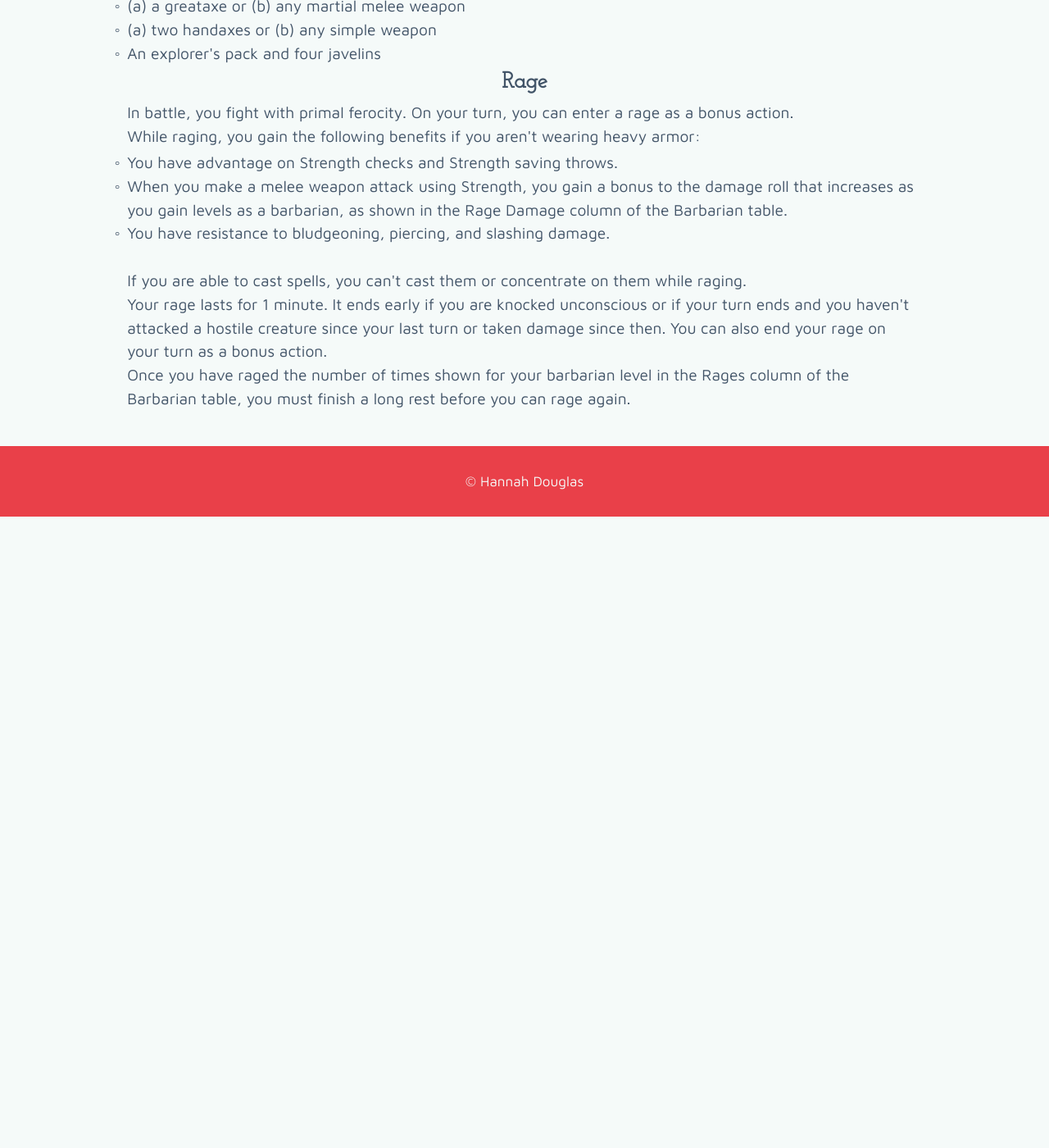
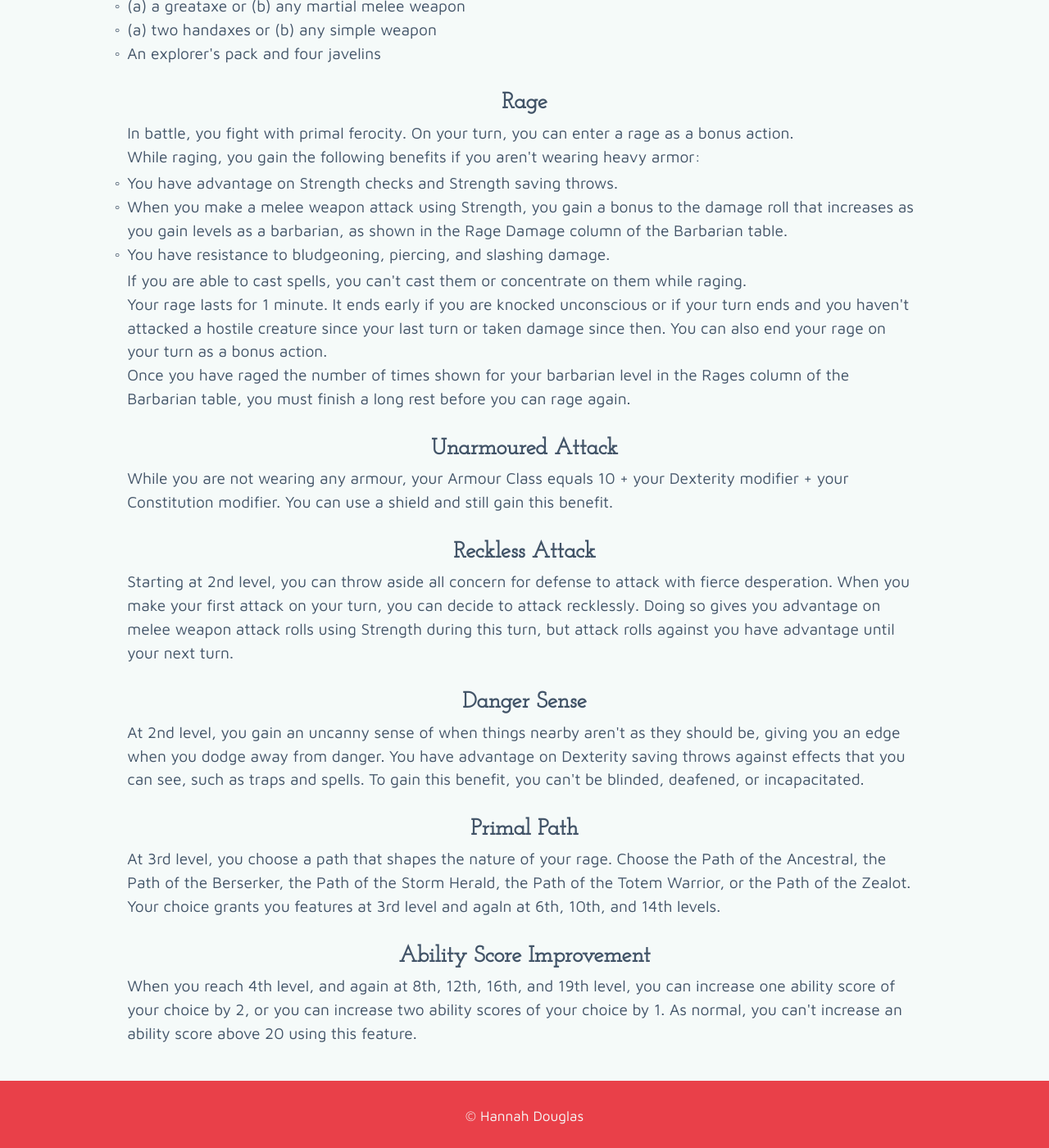
Before and after one commit to hldouglas/dnd-character-creation, a Jekyll site: the page built from barbarian.html, in a window 1280 px wide and 1400 px high, scrolled down 2368 px. Shown: the whole window at 82% size. Built offline with Jekyll 4.4.1, drawn with Linux system fonts in a browser that asks for light colours; before the commit the page ends 2998 px from its top, so only the background shows below that.

Commit message:
Added level up features to barbarian page

```diff
--- a/barbarian.html
+++ b/barbarian.html
@@ -186,7 +186,7 @@ layout: default
 
     <h4 class="push-1-8">Equipment</h4>
     <p class="push-1-8">You start with the following equipment, in addition to the equipment granted by your background:</p>
-    <ul class="push-1-8">
+    <ul>
       <li>(a) a greataxe or (b) any martial melee weapon</li>
       <li>(a) two handaxes or (b) any simple weapon</li>
       <li>An explorer's pack and four javelins</li>
@@ -194,11 +194,26 @@ layout: default
 
     <h3 class="push-1-8">Rage</h3>
     <p class="push-1-8">In battle, you fight with primal ferocity. On your turn, you can enter a rage as a bonus action.<br>While raging, you gain the following benefits if you aren't wearing heavy armor:</p>
-    <ul>
+    <ul class="push-1-8">
       <li>You have advantage on Strength checks and Strength saving throws.</li>
       <li>When you make a melee weapon attack using Strength, you gain a bonus to the damage roll that increases as you gain levels as a barbarian, as shown in the Rage Damage column of the Barbarian table.</li>
       <li>You have resistance to bludgeoning, piercing, and slashing damage.</li>
     </ul>
     <p>If you are able to cast spells, you can't cast them or concentrate on them while raging.<br>Your rage lasts for 1 minute. It ends early if you are knocked unconscious or if your turn ends and you haven't attacked a hostile creature since your last turn or taken damage since then. You can also end your rage on your turn as a bonus action.<br>Once you have raged the number of times shown for your barbarian level in the Rages column of the Barbarian table, you must finish a long rest before you can rage again.</p>
 
+    <h3 class="push-1-8">Unarmoured Attack</h3>
+    <p>While you are not wearing any armour, your Armour Class equals 10 + your Dexterity modifier + your Constitution modifier. You can use a shield and still gain this benefit.</p>
+
+    <h3 class="push-1-8">Reckless Attack</h3>
+    <p>Starting at 2nd level, you can throw aside all concern for defense to attack with fierce desperation. When you make your first attack on your turn, you can decide to attack recklessly. Doing so gives you advantage on melee weapon attack rolls using Strength during this turn, but attack rolls against you have advantage until your next turn.</p>
+
+    <h3 class="push-1-8">Danger Sense</h3>
+    <p>At 2nd level, you gain an uncanny sense of when things nearby aren't as they should be, giving you an edge when you dodge away from danger. You have advantage on Dexterity saving throws against effects that you can see, such as traps and spells. To gain this benefit, you can't be blinded, deafened, or incapacitated.</p>
+
+    <h3 class="push-1-8">Primal Path</h3>
+    <p>At 3rd level, you choose a path that shapes the nature of your rage. Choose the Path of the Ancestral, the Path of the Berserker, the Path of the Storm Herald, the Path of the Totem Warrior, or the Path of the Zealot. Your choice grants you features at 3rd level and agaln at 6th, 10th, and 14th levels.</p>
+
+    <h3 class="push-1-8">Ability Score Improvement</h3>
+    <p>When you reach 4th level, and again at 8th, 12th, 16th, and 19th level, you can increase one ability score of your choice by 2, or you can increase two ability scores of your choice by 1. As normal, you can't increase an ability score above 20 using this feature.</p>
+
 </main>
```
